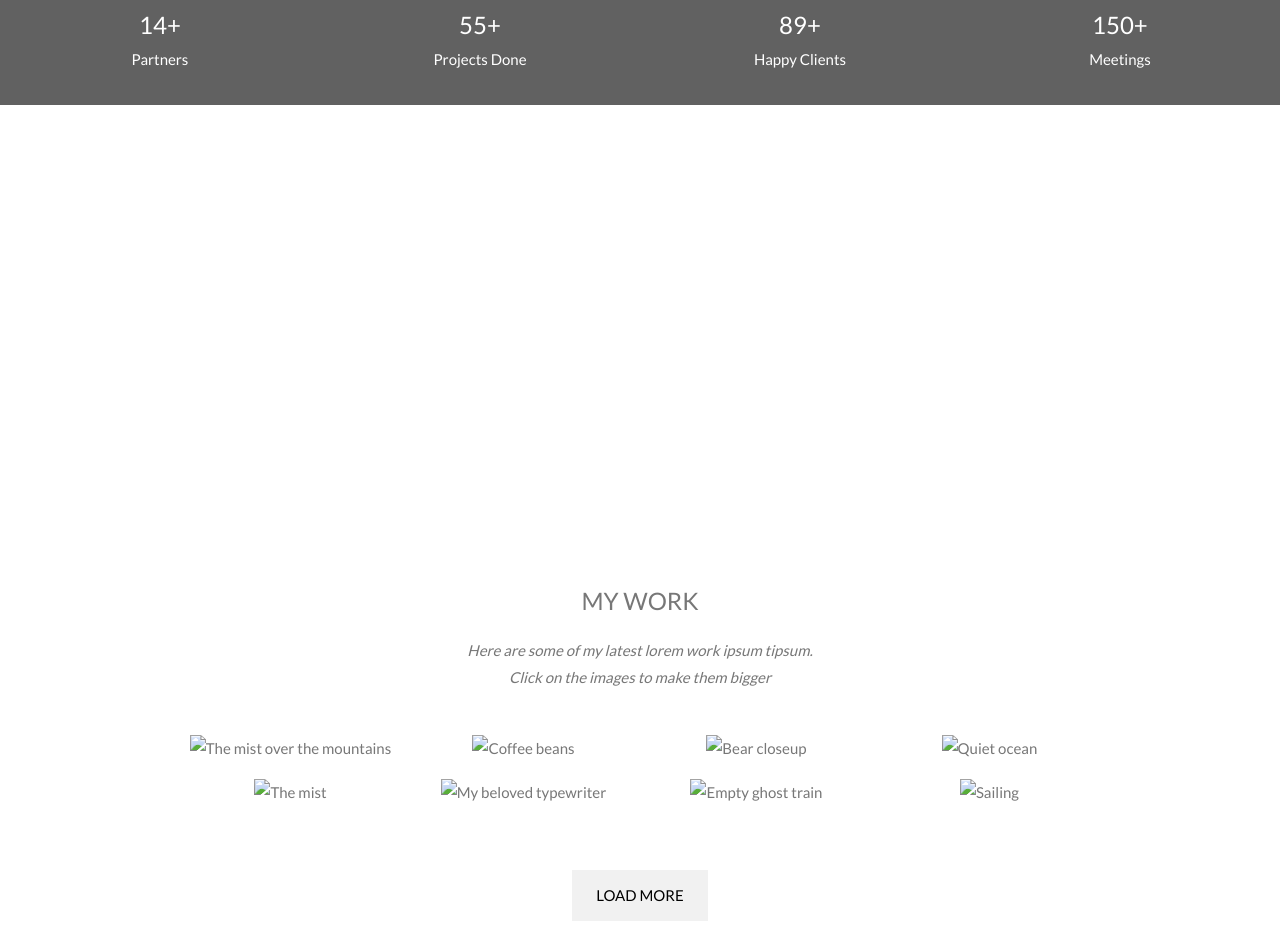
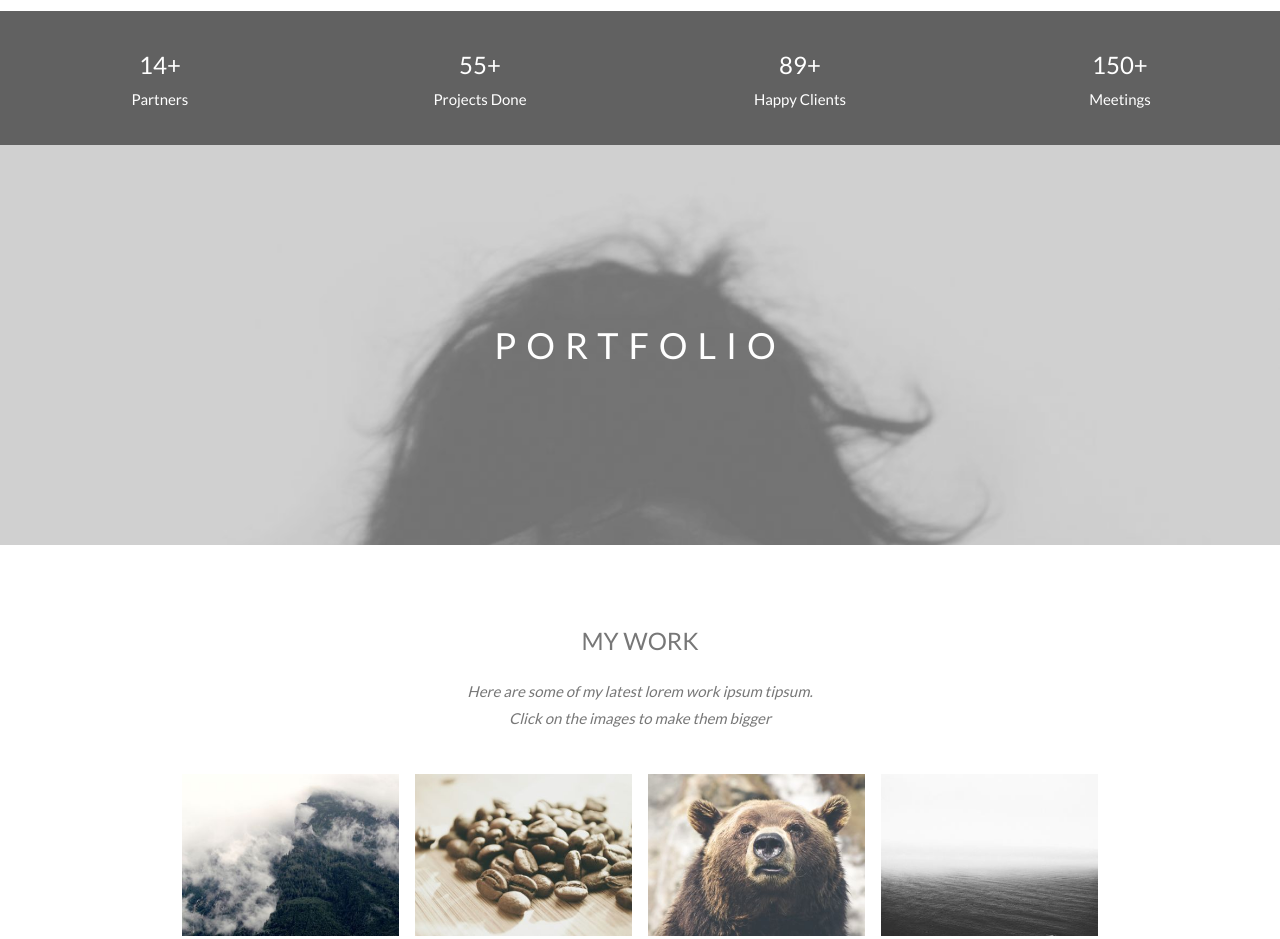
Before and after one commit to Tz-Nong/AboutMe, a plain HTML site: page AboutMe/index.html in a window 1280 px wide. Shown: the part 1557-2496 px from the top of the page. Drawn offline with nearby package versions, Linux system fonts and the light colour scheme.

Commit message:
Add files via upload

```diff
--- a/AboutMe/index.html
+++ b/AboutMe/index.html
@@ -24,19 +24,19 @@ body, html {
 
 /* First image (Logo. Full height) */
 .bgimg-1 {
-  background-image: url("../images/parallax1.jpg");
+  background-image: url("https://github.com/Tz-Nong/AboutMe/blob/master/AboutMe/images/parallax1.jpg?raw=true");
   min-height: 100%;
 }
 
 /* Second image (Portfolio) */
 .bgimg-2 {
-  background-image: url("/w3images/parallax2.jpg");
+  background-image: url("https://github.com/Tz-Nong/AboutMe/blob/master/AboutMe/images/parallax2.jpg?raw=true");
   min-height: 400px;
 }
 
 /* Third image (Contact) */
 .bgimg-3 {
-  background-image: url("/w3images/parallax3.jpg");
+  background-image: url("https://github.com/Tz-Nong/AboutMe/blob/master/AboutMe/images/parallax3.jpg?raw=true");
   min-height: 400px;
 }
 
@@ -94,7 +94,7 @@ body, html {
   <div class="w3-row">
     <div class="w3-col m6 w3-center w3-padding-large">
       <p><b><i class="fa fa-user w3-margin-right"></i>My Name</b></p><br>
-      <img src="/w3images/avatar_hat.jpg" class="w3-round w3-image w3-opacity w3-hover-opacity-off" alt="Photo of Me" width="500" height="333">
+      <img src="https://github.com/Tz-Nong/AboutMe/blob/master/AboutMe/images/avatar_hat.jpg?raw=true" class="w3-round w3-image w3-opacity w3-hover-opacity-off" alt="Photo of Me" width="500" height="333">
     </div>
 
     <!-- Hide this text on small devices -->
@@ -153,37 +153,37 @@ body, html {
   <!-- Responsive Grid. Four columns on tablets, laptops and desktops. Will stack on mobile devices/small screens (100% width) -->
   <div class="w3-row-padding w3-center">
     <div class="w3-col m3">
-      <img src="/w3images/p1.jpg" style="width:100%" onclick="onClick(this)" class="w3-hover-opacity" alt="The mist over the mountains">
+      <img src="https://github.com/Tz-Nong/AboutMe/blob/master/AboutMe/images/p1.jpg?raw=true" style="width:100%" onclick="onClick(this)" class="w3-hover-opacity" alt="The mist over the mountains">
     </div>
 
     <div class="w3-col m3">
-      <img src="/w3images/p2.jpg" style="width:100%" onclick="onClick(this)" class="w3-hover-opacity" alt="Coffee beans">
+      <img src="https://github.com/Tz-Nong/AboutMe/blob/master/AboutMe/images/p2.jpg?raw=true" style="width:100%" onclick="onClick(this)" class="w3-hover-opacity" alt="Coffee beans">
     </div>
 
     <div class="w3-col m3">
-      <img src="/w3images/p3.jpg" style="width:100%" onclick="onClick(this)" class="w3-hover-opacity" alt="Bear closeup">
+      <img src="https://github.com/Tz-Nong/AboutMe/blob/master/AboutMe/images/p3.jpg?raw=true" style="width:100%" onclick="onClick(this)" class="w3-hover-opacity" alt="Bear closeup">
     </div>
 
     <div class="w3-col m3">
-      <img src="/w3images/p4.jpg" style="width:100%" onclick="onClick(this)" class="w3-hover-opacity" alt="Quiet ocean">
+      <img src="https://github.com/Tz-Nong/AboutMe/blob/master/AboutMe/images/p4.jpg?raw=true" style="width:100%" onclick="onClick(this)" class="w3-hover-opacity" alt="Quiet ocean">
     </div>
   </div>
 
   <div class="w3-row-padding w3-center w3-section">
     <div class="w3-col m3">
-      <img src="/w3images/p5.jpg" style="width:100%" onclick="onClick(this)" class="w3-hover-opacity" alt="The mist">
+      <img src="https://github.com/Tz-Nong/AboutMe/blob/master/AboutMe/images/p5.jpg?raw=true" style="width:100%" onclick="onClick(this)" class="w3-hover-opacity" alt="The mist">
     </div>
 
     <div class="w3-col m3">
-      <img src="/w3images/p6.jpg" style="width:100%" onclick="onClick(this)" class="w3-hover-opacity" alt="My beloved typewriter">
+      <img src="https://github.com/Tz-Nong/AboutMe/blob/master/AboutMe/images/p6.jpg?raw=true" style="width:100%" onclick="onClick(this)" class="w3-hover-opacity" alt="My beloved typewriter">
     </div>
 
     <div class="w3-col m3">
-      <img src="/w3images/p7.jpg" style="width:100%" onclick="onClick(this)" class="w3-hover-opacity" alt="Empty ghost train">
+      <img src="https://github.com/Tz-Nong/AboutMe/blob/master/AboutMe/images/p7.jpg?raw=true" style="width:100%" onclick="onClick(this)" class="w3-hover-opacity" alt="Empty ghost train">
     </div>
 
     <div class="w3-col m3">
-      <img src="/w3images/p8.jpg" style="width:100%" onclick="onClick(this)" class="w3-hover-opacity" alt="Sailing">
+      <img src="https://github.com/Tz-Nong/AboutMe/blob/master/AboutMe/images/p8.jpg?raw=true" style="width:100%" onclick="onClick(this)" class="w3-hover-opacity" alt="Sailing">
     </div>
     <button class="w3-button w3-padding-large w3-light-grey" style="margin-top:64px">LOAD MORE</button>
   </div>
@@ -212,7 +212,7 @@ body, html {
 
   <div class="w3-row w3-padding-32 w3-section">
     <div class="w3-col m4 w3-container">
-      <img src="/w3images/map.jpg" class="w3-image w3-round" style="width:100%">
+      <img src="https://github.com/Tz-Nong/AboutMe/blob/master/AboutMe/images/map.jpg?raw=true" class="w3-image w3-round" style="width:100%">
     </div>
     <div class="w3-col m8 w3-panel">
       <div class="w3-large w3-margin-bottom">
```
